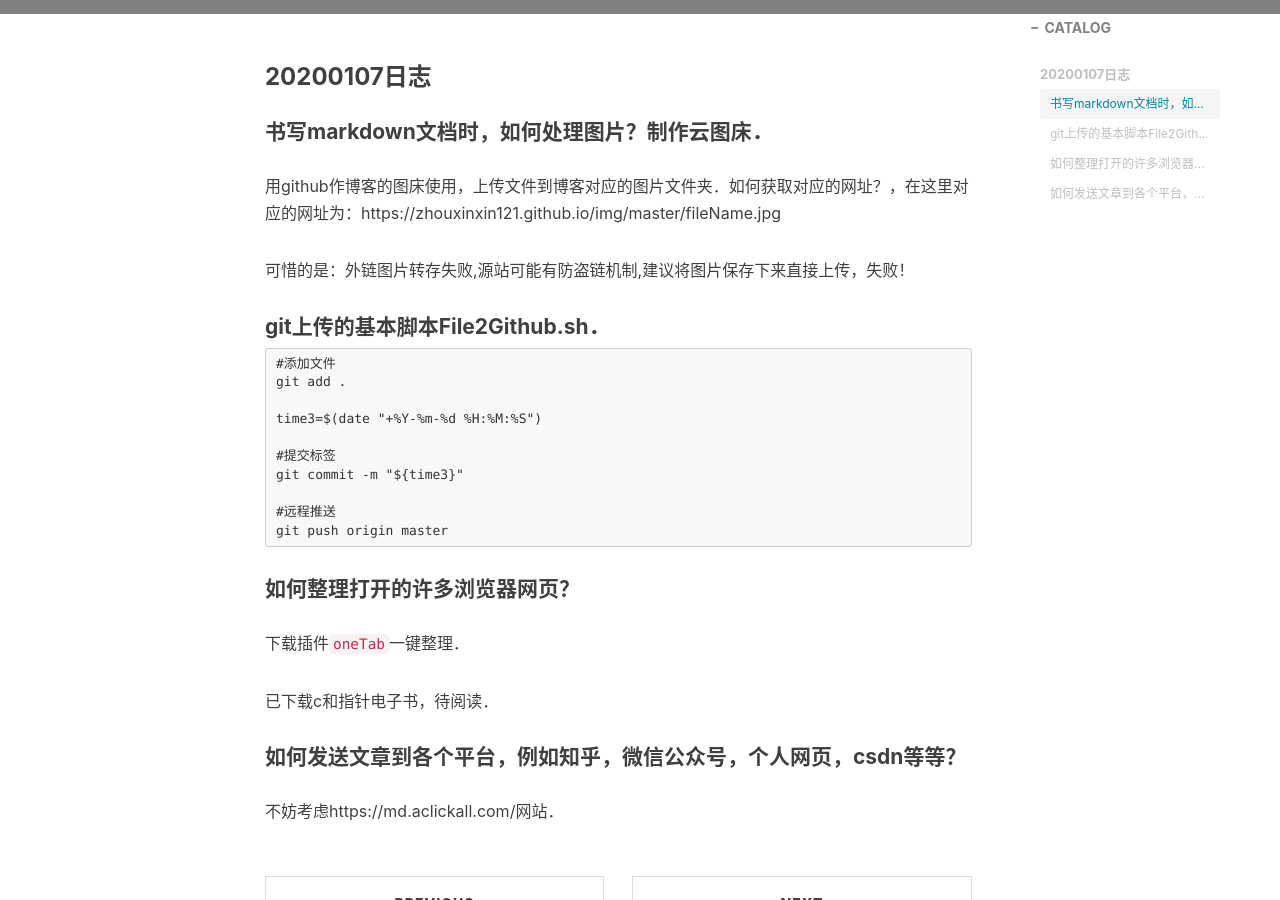
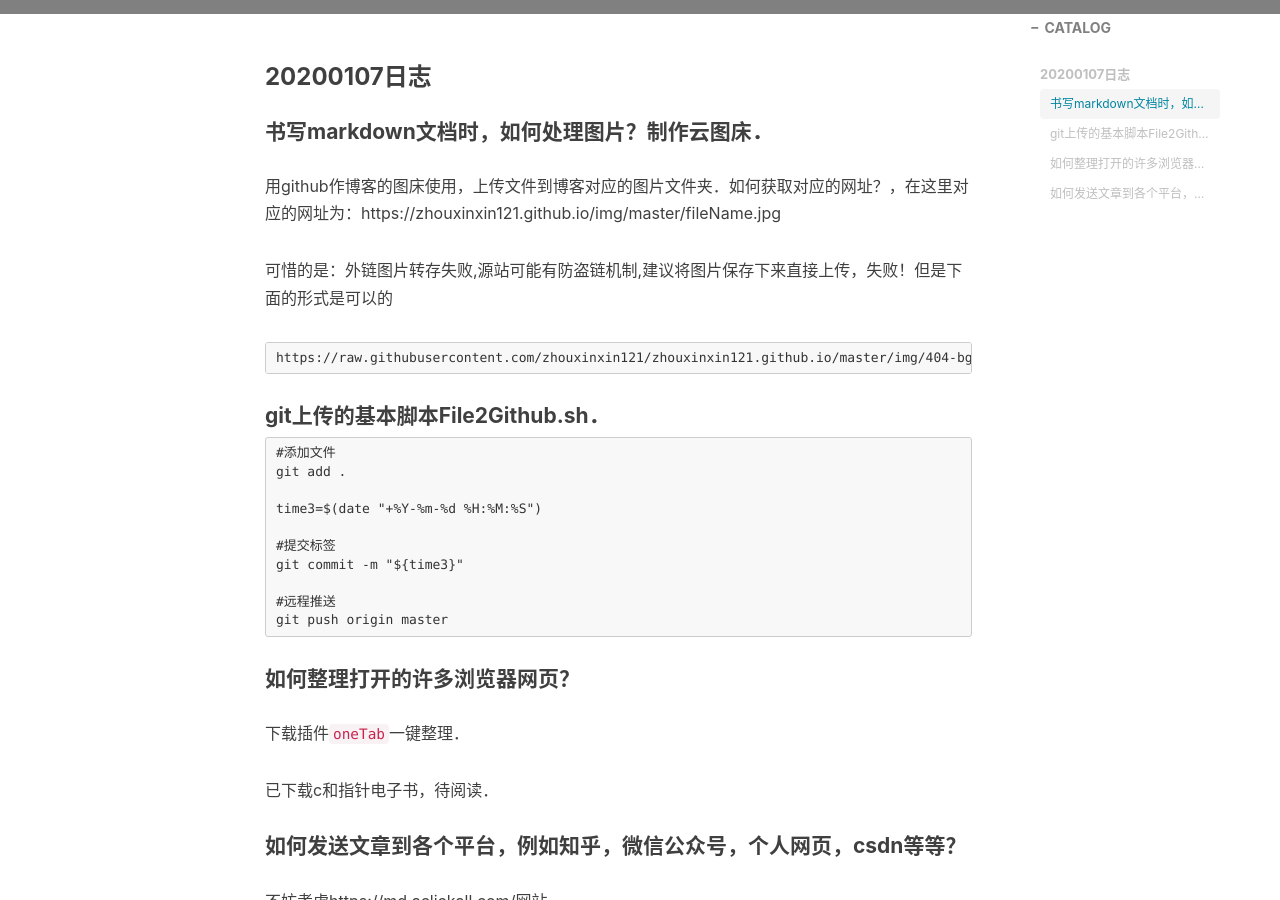
Before and after one commit to zhou12135/zhou12135.github.io, a Jekyll site: the page built from _posts/2020-01-01-mydiary.md, in a window 1280 px wide and 900 px high, scrolled down 609 px. Built offline with Jekyll 4.4.1, drawn with Linux system fonts in a browser that asks for light colours; nearby versions of some CDN libraries; comment, search, counter and statistics services are not loaded.

Commit message:
2020-01-06 19:58:08

````diff
--- a/_posts/2020-01-07-mydiary.md
+++ b/_posts/2020-01-01-mydiary.md
@@ -17,7 +17,11 @@ tags:                                 #标签
 
 用github作博客的图床使用，上传文件到博客对应的图片文件夹．如何获取对应的网址？，在这里对应的网址为：https://zhouxinxin121.github.io/img/master/fileName.jpg
 
-可惜的是：外链图片转存失败,源站可能有防盗链机制,建议将图片保存下来直接上传，失败！
+可惜的是：外链图片转存失败,源站可能有防盗链机制,建议将图片保存下来直接上传，失败！但是下面的形式是可以的
+
+```
+https://raw.githubusercontent.com/zhouxinxin121/zhouxinxin121.github.io/master/img/404-bg.jpg
+```
 
 #### git上传的基本脚本File2Github.sh．
 
````
Also changed, not shown: _posts/2020-01-07-美国基本情况介绍.md (+4 -4 lines).
